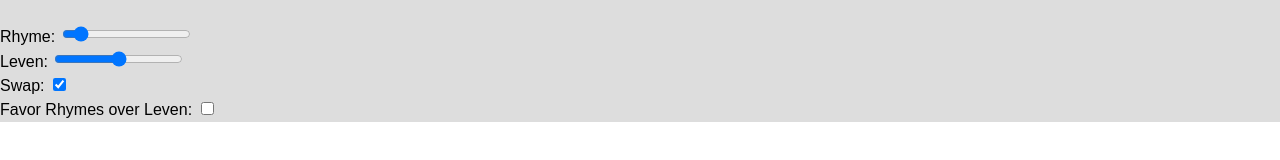
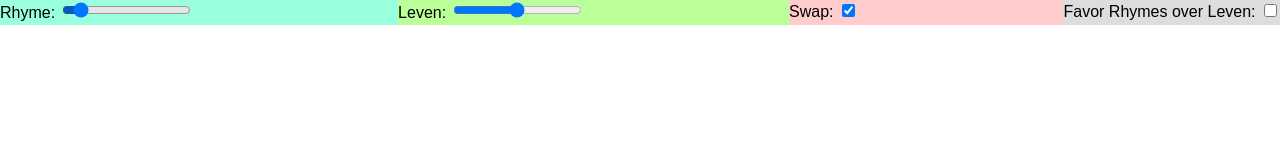
Before and after one commit to benjaffe/lyric-mangler, a website: page public/index.html in a window 1280 px wide. Drawn offline with Linux system fonts and the light colour scheme; no server answers.

Commit message:
slightly better UI

```diff
--- a/public/index.html
+++ b/public/index.html
@@ -4,18 +4,19 @@
     <meta charset="utf-8">
     <title></title>
     <style>
-      body {padding-top: 40px;white-space: pre-line;font-family: sans-serif;line-height: 1.5;}
-      .buttons {position: fixed; background: #ddd;left: 0; right: 0; top: 0;}
+      body {white-space: pre-line;font-family: sans-serif;line-height: 1.5;}
+      .buttons {display: flex; align-items: stretch; position: fixed; background: #ddd;left: 0; right: 0; top: 0; }
+      .label {display:block; flex-grow: 1;}
       .swap {background: #FCC;}
       .rhyme {background: #9FD;}
       .leven {background: #BF9;}
     </style>
   </head>
   <body>
-    <div class="buttons" id="buttons" style="display:none;">
-      <label for="btnRhyme">Rhyme: <input type="range" id="btnRhyme" name="btnRhyme" value="Rhyme" min="0" max="100"></label>
-      <label for="btnLeven">Leven: <input type="range" id="btnLeven" name="btnLeven" value="Leven" min="0" max="100"></label>
-      <label for="btnSwap">Swap: <input type="checkbox" id="btnSwap" name="btnSwap" value="Swap"></label>
+    <div class="buttons" id="buttons" style="visibility: hidden;">
+      <label class="label rhyme" for="btnRhyme">Rhyme: <input type="range" id="btnRhyme" name="btnRhyme" value="Rhyme" min="0" max="100"></label>
+      <label class="label leven" for="btnLeven">Leven: <input type="range" id="btnLeven" name="btnLeven" value="Leven" min="0" max="100"></label>
+      <label class="label swap" for="btnSwap">Swap: <input type="checkbox" id="btnSwap" name="btnSwap" value="Swap"></label>
       <label for="btnFavorRhymes">Favor Rhymes over Leven: <input type="checkbox" id="btnFavorRhymes" name="btnFavorRhymes" value="FavorRhymes"></label>
     </div>
     <div id="lyricsWrapper">
--- a/public/script.js
+++ b/public/script.js
@@ -30,7 +30,7 @@ function recalculateLyrics() {
 }
 
 function init() {
-  btnWrapperElem.style.display = 'block';
+  btnWrapperElem.style.visibility = 'visible';
   btnRhymeElem.value = rhymeProbability * 100;
   btnLevenElem.value = levenProbability * 100;
   btnSwapElem.checked = swap;
```
